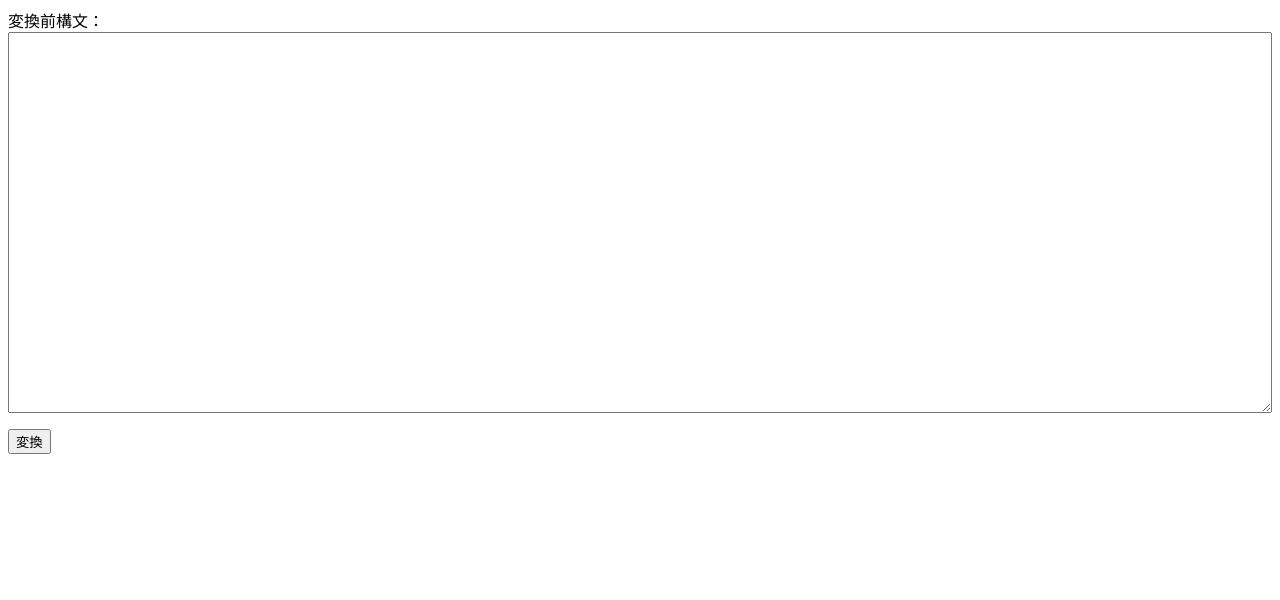
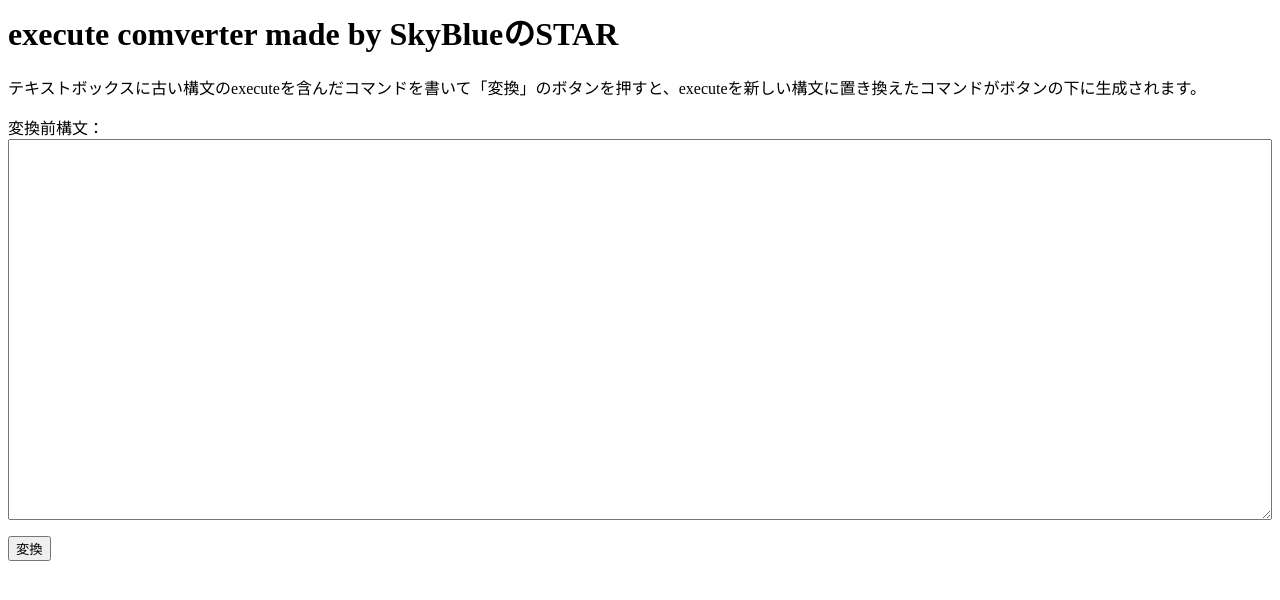
Before and after one commit to SkyBlueSTAR/old-new-executeconverter, a plain HTML site: page index.html in a window 1280 px wide. Drawn offline with Linux system fonts and the light colour scheme.

Commit message:
説明文追加

```diff
--- a/index.html
+++ b/index.html
@@ -1,9 +1,13 @@
 <head>
     <meta charset="UTF-8">
-    <title>execute exchanger</title>
+    <title>execute comverter</title>
     <link rel="stylesheet" href="style.css">
 </head>
 <body>
+    <h1>execute comverter made by SkyBlueのSTAR</h1>
+    <p>
+        テキストボックスに古い構文のexecuteを含んだコマンドを書いて「変換」のボタンを押すと、executeを新しい構文に置き換えたコマンドがボタンの下に生成されます。<br>
+    </p>
     <p>変換前構文：<br>
         <textarea name="exchangeText" rows="25" id="exchangeText"></textarea>
     </p>
```
